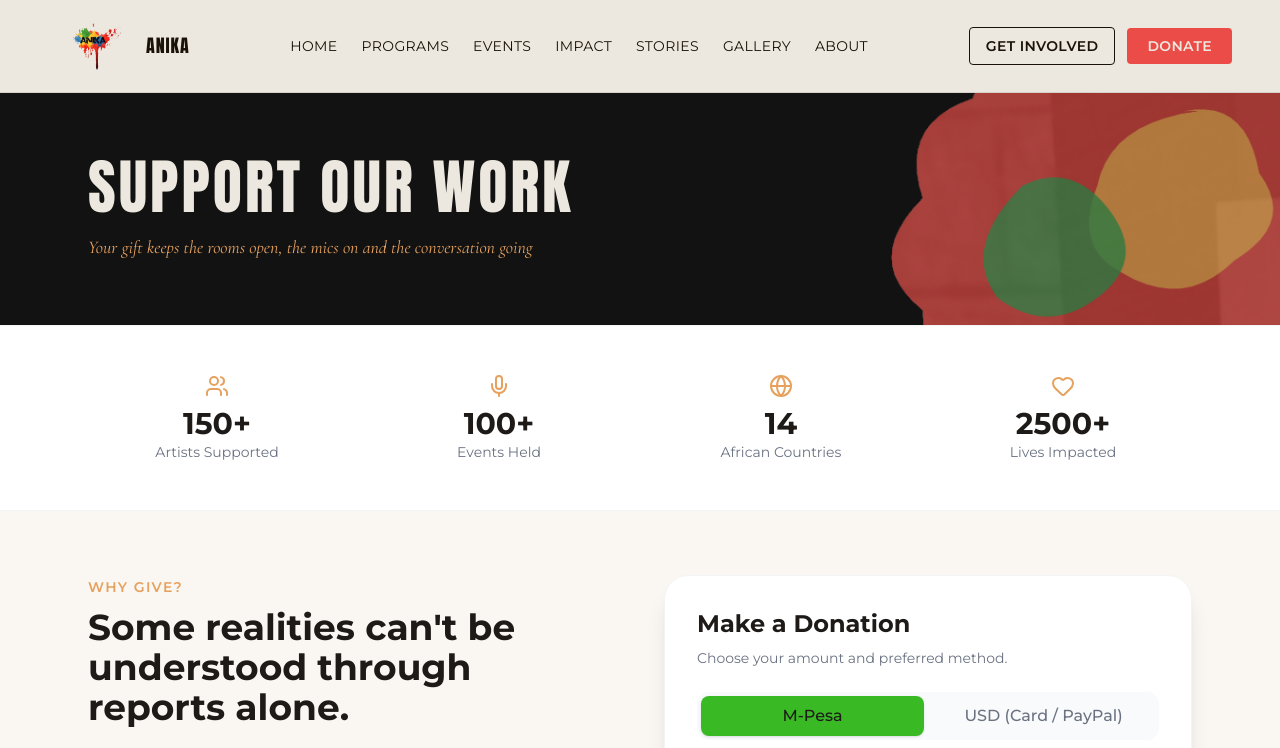
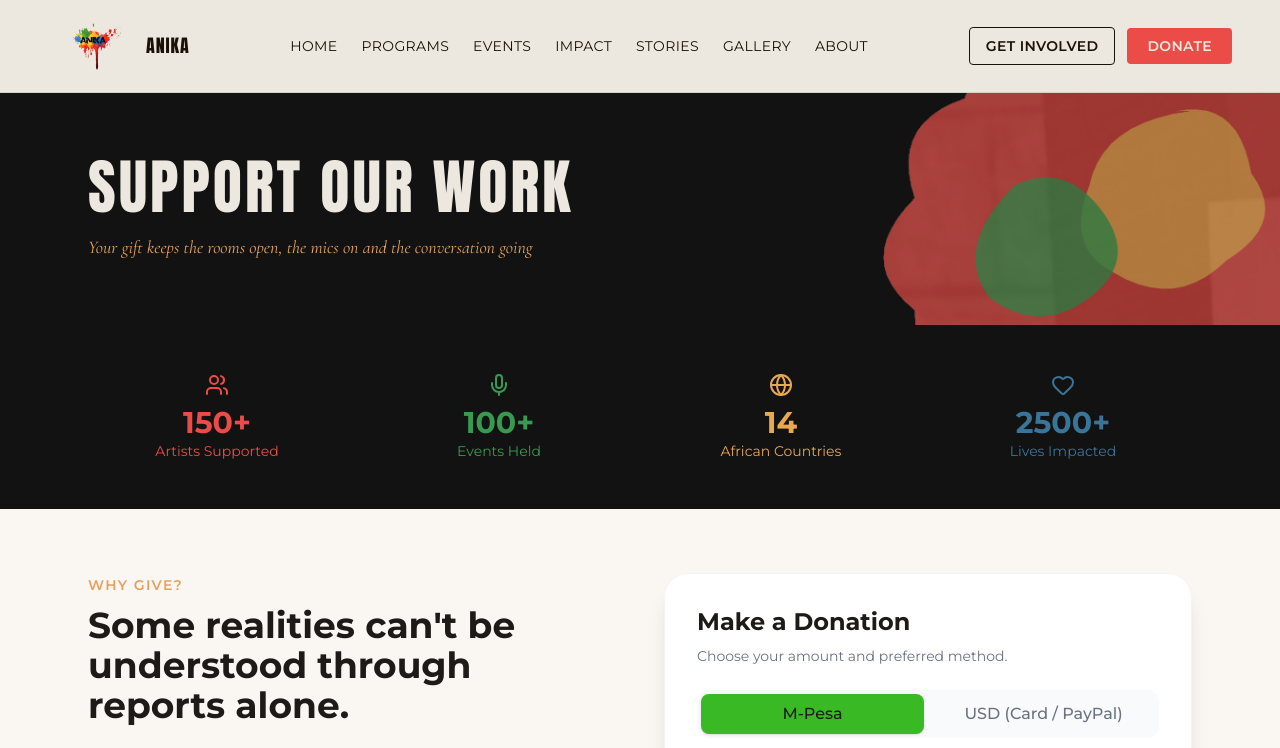
Before and after one commit to Jkosencha/Anika-Initiative, a React (Vite) app: page /donate in a window 1280 px wide. Shown: the top 748 px of the page. Built offline with nearby package versions, Linux system fonts and the light colour scheme.

Commit message:
feat:updated impact stats and anika image flower

```diff
--- a/src/pages/Donate.jsx
+++ b/src/pages/Donate.jsx
@@ -22,11 +22,12 @@ const DonationPage = () => {
   const presetAmountsKES = [100, 500, 1000, 5000];
   const presetMethodsUSD = [5, 10, 25, 50];
 
+  // ✅ Updated impactStats with correct text color classes
   const impactStats = [
-    { icon: Users, label: "Artists Supported", value: "150+" },
-    { icon: Mic, label: "Events Held", value: "100+" },
-    { icon: Globe, label: "African Countries", value: "14" },
-    { icon: Heart, label: "Lives Impacted", value: "2500+" },
+    { icon: Users, label: "Artists Supported", value: "150+", color: "text-[#eb4c47]" },
+    { icon: Mic, label: "Events Held", value: "100+", color: "text-[#389a51]" },
+    { icon: Globe, label: "African Countries", value: "14", color: "text-[#e8a850]" },
+    { icon: Heart, label: "Lives Impacted", value: "2500+", color: "text-[#3a7599]" },
   ];
 
   const handleAmountSelect = (amount) => {
@@ -93,7 +94,7 @@ const DonationPage = () => {
           src="/anika-flower.png"
           alt=""
           aria-hidden="true"
-          className="pointer-events-none absolute -right-10 -top-10 w-md rotate-0 opacity-90"
+          className="pointer-events-none absolute -right-8 -top-10 -bottom-10 w-md rotate-0 opacity-90"
         />
         <div className="relative z-10 mx-auto max-w-6xl px-6">
           <h1 className="text-5xl md:text-6xl font-display">
@@ -106,7 +107,7 @@ const DonationPage = () => {
         </div>
       </section>
 
-      <section className="py-12 bg-white border-y border-gray-100">
+      <section className="py-12 bg-charcoal">
         <div className="mx-auto max-w-6xl px-6">
           <div className="grid grid-cols-2 md:grid-cols-4 gap-6">
             {impactStats.map((stat, index) => {
@@ -114,12 +115,14 @@ const DonationPage = () => {
               return (
                 <div key={index} className="text-center">
                   <div className="flex justify-center mb-2">
-                    <Icon className="w-6 h-6 text-[#E6A15E]" />
+                    <Icon className={`w-6 h-6 ${stat.color}`} />
                   </div>
-                  <div className="text-2xl md:text-3xl font-bold text-[#1E1A18]">
+                  <div className={`text-2xl md:text-3xl font-bold ${stat.color}`}>
                     {stat.value}
                   </div>
-                  <div className="text-sm text-gray-500">{stat.label}</div>
+                  <div className={`text-sm ${stat.color}`}>
+                    {stat.label}
+                  </div>
                 </div>
               );
             })}
@@ -171,7 +174,6 @@ const DonationPage = () => {
               Choose your amount and preferred method.
             </p>
 
-            {/* //toggling donatoin method */}
             <div className="flex gap-2 mb-6 bg-gray-50 p-1 rounded-xl">
               <button
                 onClick={() => setDonationMethod("mpesa")}
@@ -195,7 +197,6 @@ const DonationPage = () => {
               </button>
             </div>
 
-            {/* //amountselections after toggling between hiyo ya kes and usd*/}
             <div className="grid grid-cols-2 gap-3 mb-4">
               {presetAmounts.map((amount) => (
                 <button
@@ -213,7 +214,6 @@ const DonationPage = () => {
               ))}
             </div>
 
-            {/* //custom amount keyiing */}
             <div className="relative mb-6">
               <span className="absolute left-4 top-1/2 -translate-y-1/2 text-gray-500 font-semibold">
                 {currencySymbol}
@@ -227,7 +227,6 @@ const DonationPage = () => {
               />
             </div>
 
-            {/* //mpesa fields if toggled mpesa       */}
             {donationMethod === "mpesa" && (
               <>
                 <div className="mb-6">
@@ -245,26 +244,9 @@ const DonationPage = () => {
                     />
                   </div>
                 </div>
-
-                {/* <div className="flex items-center gap-3 mb-8">
-                  <input
-                    type="checkbox"
-                    id="whatsapp"
-                    checked={sendWhatsApp}
-                    onChange={() => setSendWhatsApp(!sendWhatsApp)}
-                    className="w-5 h-5 accent-[#E6A15E]"
-                  />
-                  <label
-                    htmlFor="whatsapp"
-                    className="text-sm text-gray-600 flex items-center gap-2 cursor-pointer"
-                  >
-                    <MessageCircle className="w-4 h-4" /> Send to whatsApp
-                  </label>
-                </div> */}
               </>
             )}
 
-            {/* usd showing mockup */}
             {donationMethod === "usd" && (
               <div className="mb-6 p-4 bg-[#FDF6EE] rounded-xl border border-[#E6DED5]">
                 <p className="text-sm text-gray-700">
@@ -301,7 +283,6 @@ const DonationPage = () => {
         </div>
       </section>
 
-      {/* making of impact stories */}
       <section className="py-16 bg-[#F4EFE9]">
         <div className="mx-auto max-w-6xl px-6">
           <div className="text-center mb-12">
@@ -352,4 +333,5 @@ const DonationPage = () => {
     </div>
   );
 };
+
 export default DonationPage;
```
